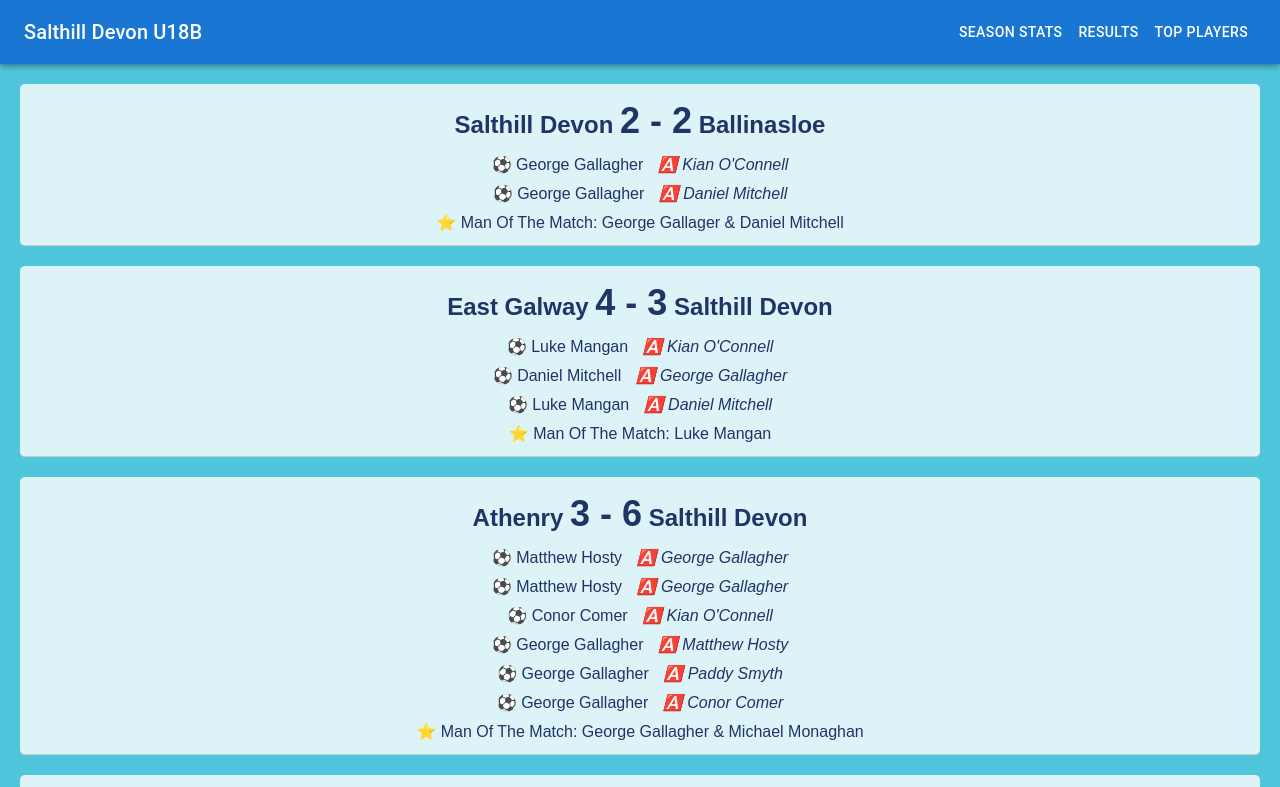
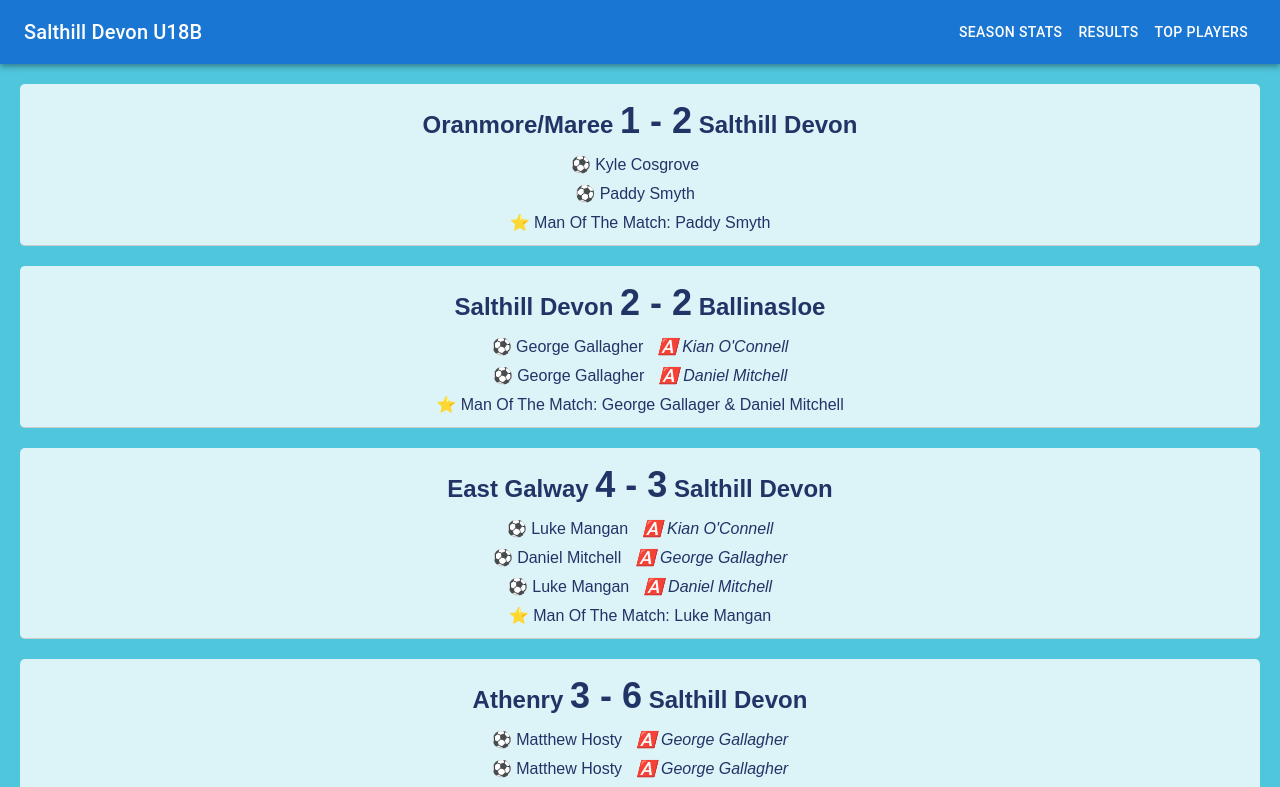
Before and after one commit to conorkelly86/sdfc-18b, a Next.js app: page /results in a window 1280 px wide. Shown: the top 787 px of the page. Built offline with nearby package versions, Linux system fonts and the light colour scheme.

Commit message:
v Oranmore (cup)

```diff
--- a/app/data/results.json
+++ b/app/data/results.json
@@ -145,5 +145,24 @@
       }
     ],
     "motm": "George Gallager & Daniel Mitchell"
+  },
+  {
+    "gameWeek": 12,
+    "homeTeam": "Oranmore/Maree",
+    "awayTeam": "Salthill Devon",
+    "score": "1 - 2",
+    "goalScorers": [
+      {
+        "name": "Kyle Cosgrove",
+        "team": "home",
+        "assist": ""
+      },
+      {
+        "name": "Paddy Smyth",
+        "team": "home",
+        "assist": ""
+      }
+    ],
+    "motm": "Paddy Smyth"
   }
 ]
--- a/app/results/page.tsx
+++ b/app/results/page.tsx
@@ -10,6 +10,12 @@ const Results: React.FC = () => {
     <>
       <Navbar />
       <div className="results-page">
+        <MatchDetails
+          homeTeam="Oranmore/Maree"
+          awayTeam="Salthill Devon"
+          score="1 - 2"
+          gameWeek={12}
+        />
         <MatchDetails
           homeTeam="Salthill Devon"
           awayTeam="Ballinasloe"
```
Also changed, not shown: app/data/stats.json (+14 -14 lines).
